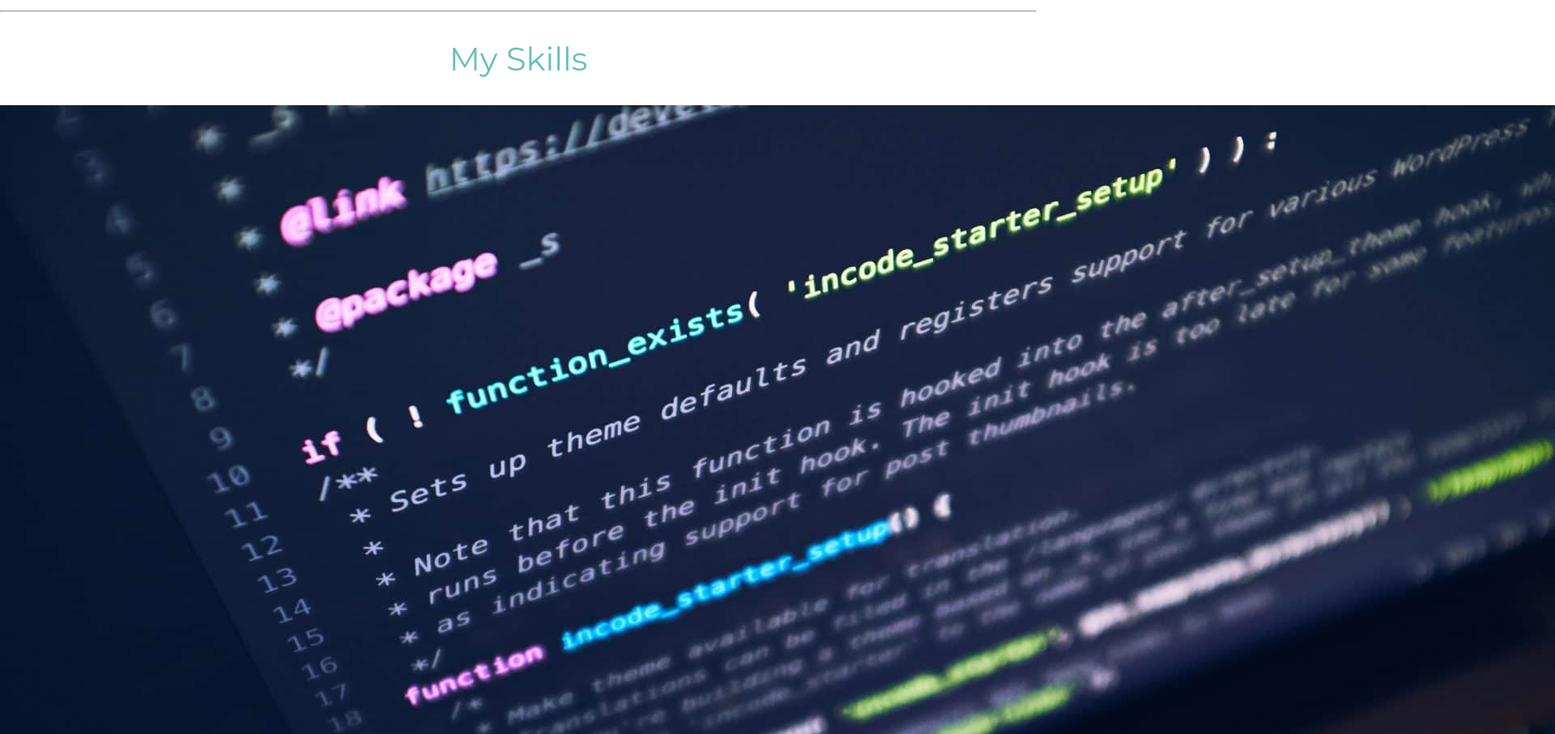
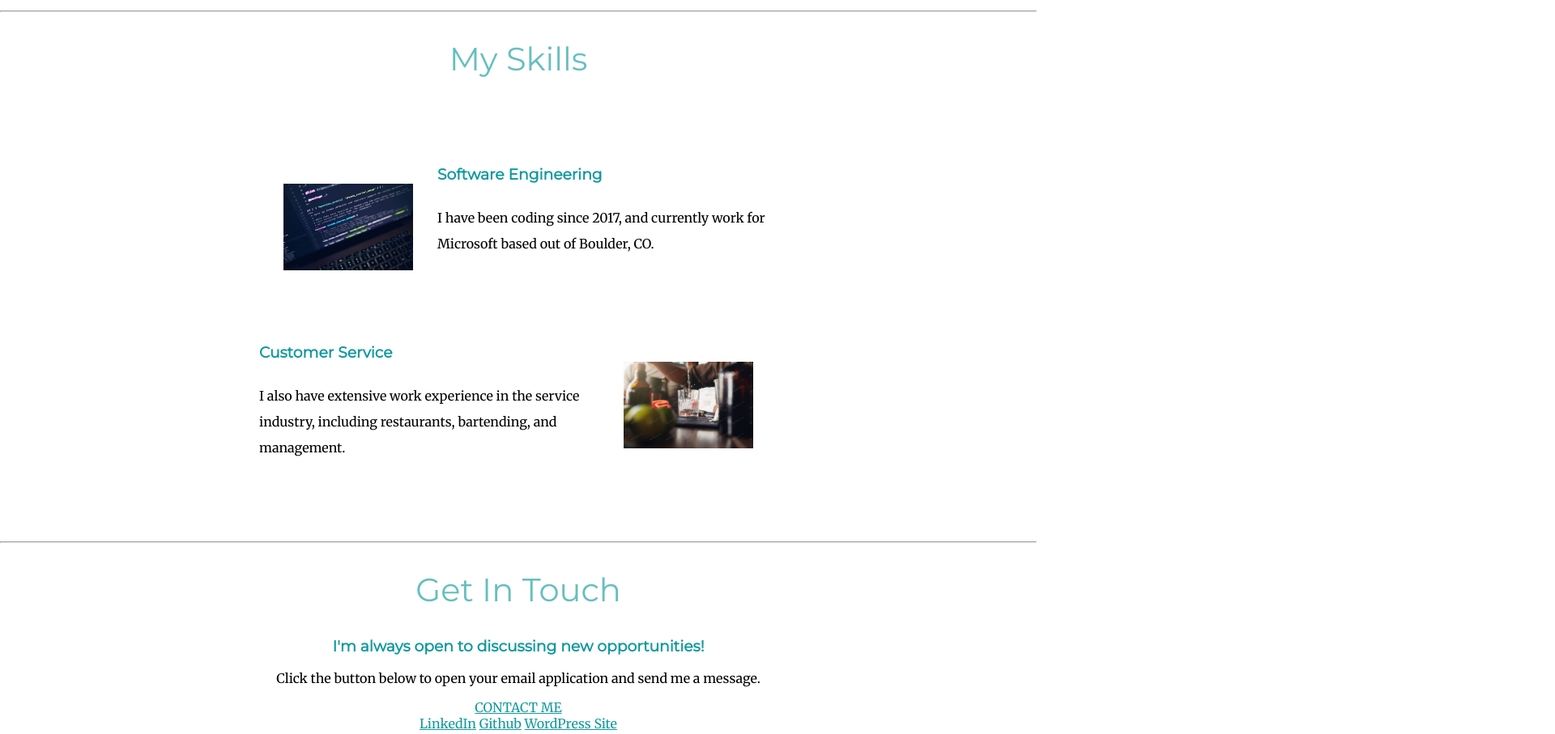
Before and after one commit to theackstack/css-personal-site-udemy, a plain HTML site: page index.html in a window 1280 px wide. Shown: the part 1249-2156 px from the top of the page at 81% size, 1920 px wide, since content can reach past the window. Drawn offline with Linux system fonts and the light colour scheme.

Commit message:
Section 5, Module 58 - CSS Float and Clear

```diff
--- a/css/styles.css
+++ b/css/styles.css
@@ -49,5 +49,26 @@ a {
 .middle-container {
 }
 
+.skill-row {
+  width: 50%;
+  margin: 100px auto 100px auto;
+  text-align: left;
+  line-height: 2.0;
+}
+
+.skills-image-1 {
+  width: 25%;
+  height: auto;
+  float: left;
+  padding: 30px;
+}
+
+.skills-image-2 {
+  width: 25%;
+  height: auto;
+  float: right;
+  padding: 30px;
+}
+
 .bottom-container {
 }
--- a/index.html
+++ b/index.html
@@ -29,12 +29,12 @@
     <div class="skills">
       <h2>My Skills</h2>
       <div class="skill-row">
-        <img class="" src="images/software-engineering.jpg" alt="software-engineering">
+        <img class="skills-image-1" src="images/software-engineering.jpg" alt="software-engineering">
         <h3>Software Engineering</h3>
         <p>I have been coding since 2017, and currently work for Microsoft based out of Boulder, CO.</p>
       </div>
       <div class="skill-row">
-        <img class="" src="images/service-industry.jpg" alt="service-industry">
+        <img class="skills-image-2" src="images/service-industry.jpg" alt="service-industry">
         <h3>Customer Service</h3>
         <p>I also have extensive work experience in the service industry, including restaurants, bartending, and management.</p>
       </div>
```
